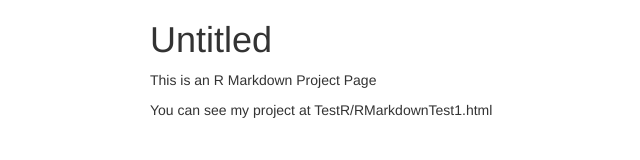
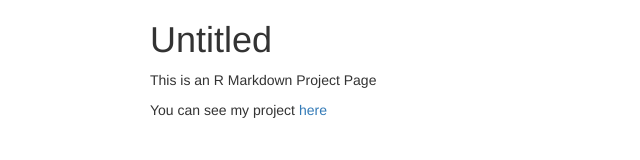
Before and after one commit to rranganat/rranganat.github.io, a plain HTML site: page index.html in a window 1280 px wide. Shown: the whole page, without its empty margins (35-675 px from the left). Drawn offline with Linux system fonts and the light colour scheme.

Commit message:
another commit

```diff
--- a/index.html
+++ b/index.html
@@ -66,7 +66,9 @@ img {
 
 <p>This is an R Markdown Project Page</p>
 
-You can see my project at <href>TestR/RMarkdownTest1.html</href>
+You can see my project <a href="TestR/RMarkdownTest1.html">here</a>
+
+
 <p>
 <p>
 
```
